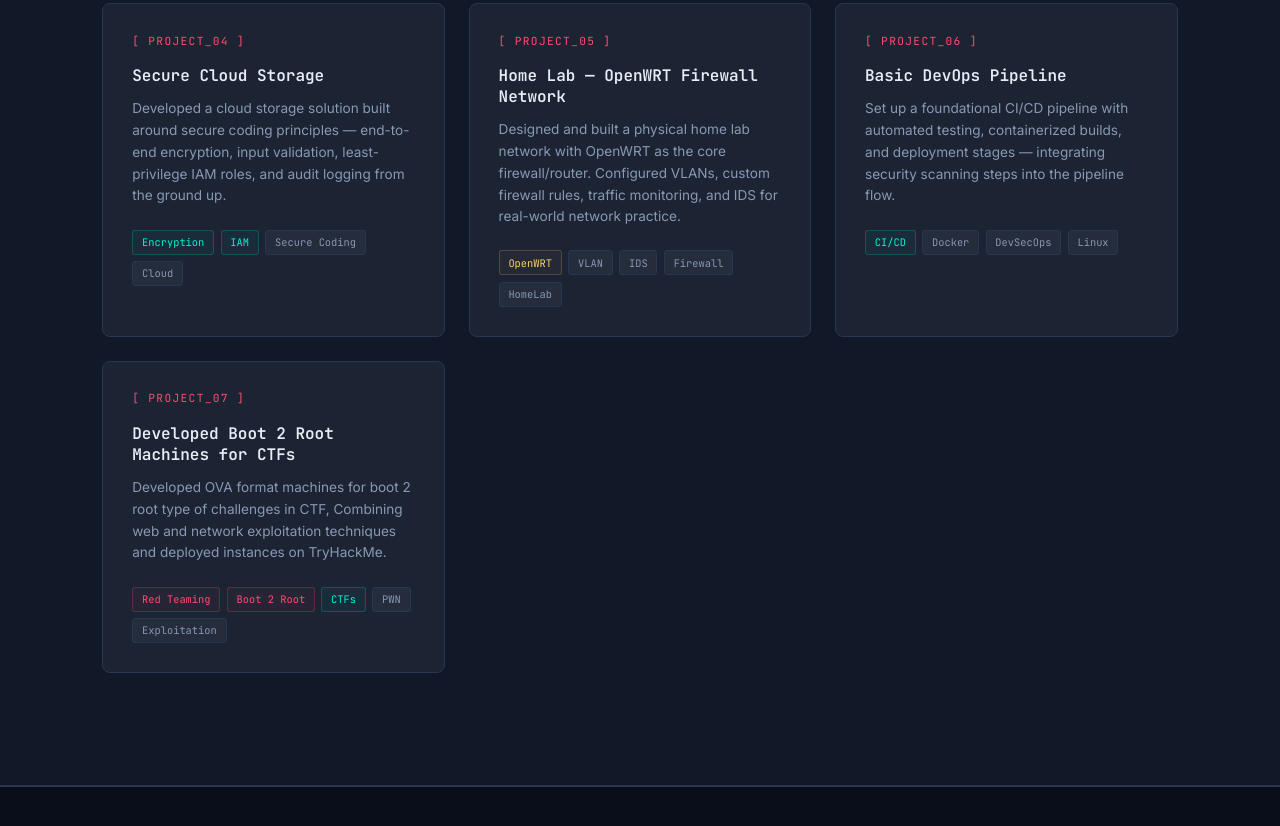
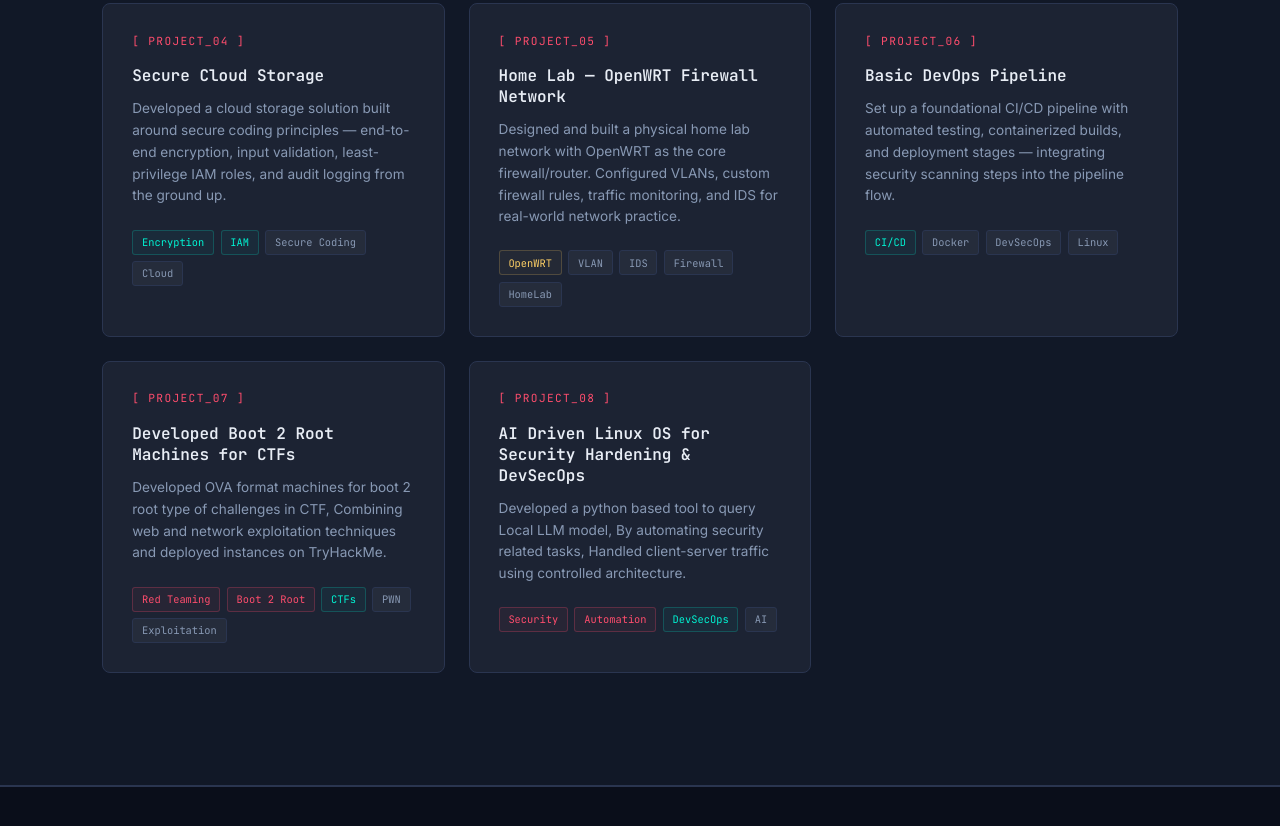
Before and after one commit to satej001/satejratnaparkhi.github.io, a plain HTML site: page index.html in a window 1280 px wide. Shown: the part 2307-3133 px from the top of the page. Drawn offline with Linux system fonts and the light colour scheme.

Commit message:
Add files via upload

```diff
--- a/index.html
+++ b/index.html
@@ -445,7 +445,7 @@
 
       <div class="stat-row">
         <div class="stat"><span class="stat-num">0xE</span><span class="stat-lbl">THM Rank</span></div>
-        <div class="stat"><span class="stat-num">7+</span><span class="stat-lbl">Projects</span></div>
+        <div class="stat"><span class="stat-num">8+</span><span class="stat-lbl">Projects</span></div>
         <div class="stat"><span class="stat-num">∞</span><span class="stat-lbl">Curiosity</span></div>
       </div>
     </div>
@@ -553,6 +553,18 @@
         <span class="tag tag-cool">CTFs</span>
         <span class="tag">PWN</span>
         <span class="tag">Exploitation</span>
+      </div>
+    </div>
+
+    <div class="project-card fade-in">
+      <div class="project-num">[ PROJECT_08 ]</div>
+      <div class="project-title">AI Driven Linux OS for Security Hardening & DevSecOps</div>
+      <div class="project-desc">Developed a python based tool to query Local LLM model, By automating security related tasks, Handled client-server traffic using controlled architecture.</div>
+      <div class="project-tags">
+        <span class="tag tag-hot">Security</span>
+        <span class="tag tag-hot">Automation</span>
+        <span class="tag tag-cool">DevSecOps</span>
+        <span class="tag">AI</span>
       </div>
     </div>
 
```
